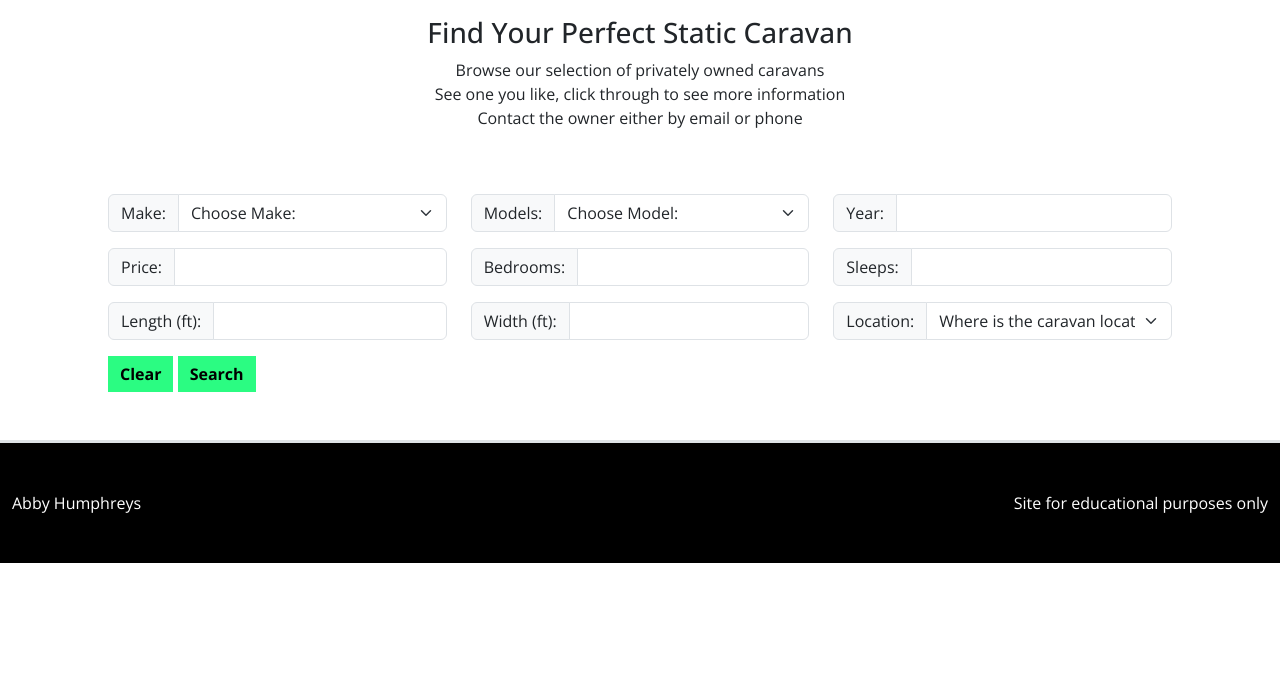
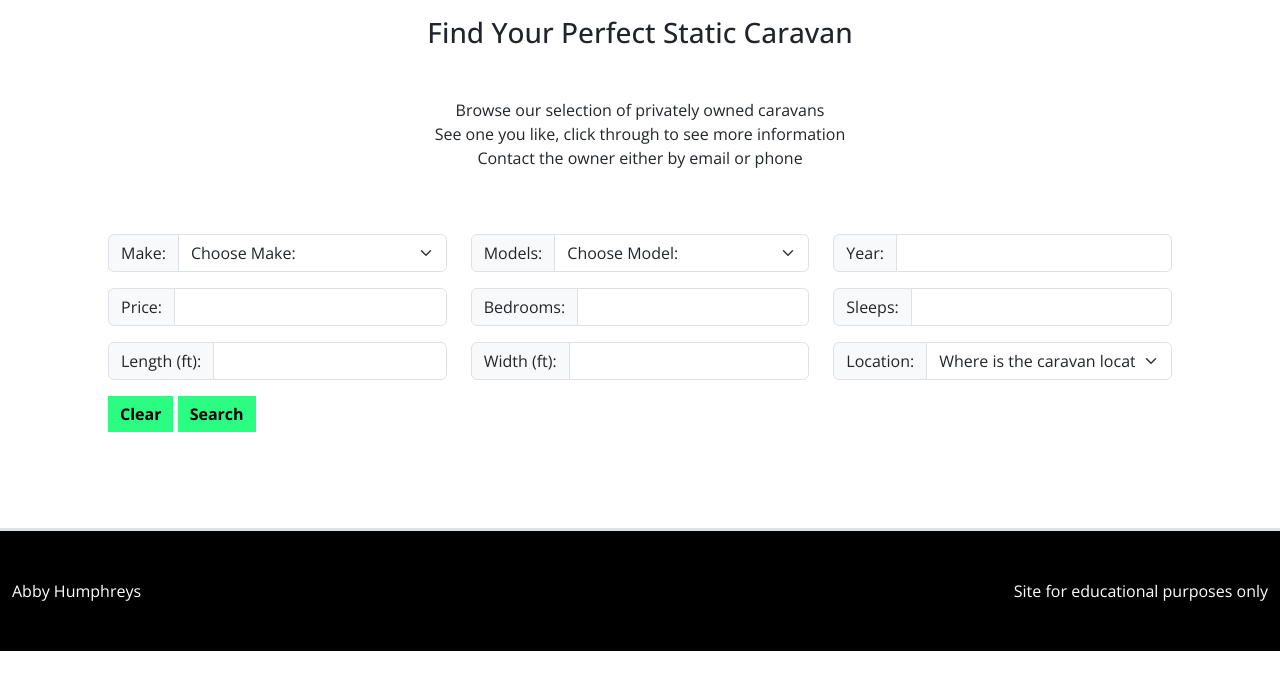
Before and after one commit to AbbyHumphreys/Caravansy, a Flask app: page /search in a window 1280 px wide. Shown: the part 90-780 px from the top of the page. Run offline with Flask 2, Linux system fonts and the light colour scheme; data that the repository does not hold is empty; some libraries are stand-ins or nearby versions.

Commit message:
style: adjust spacing for smaller devices

```diff
--- a/templates/listing_templates/listings.html
+++ b/templates/listing_templates/listings.html
@@ -2,9 +2,9 @@
 {% block content %}
 
     <div class="container-fluid">
-        <div class="row ms-lg-5 ps-lg-5 me-lg-5 pe-lg-5 mb-lg-5">
+        <div class="row ms-lg-5 ps-lg-5 me-lg-5 pe-lg-5 mb-5">
             <div class="col text-center">
-                <h3>Find Your Perfect Static Caravan</h3>
+                <h3 class="mb-5">Find Your Perfect Static Caravan</h3>
                 <p class="mb-0">Browse our selection of privately owned caravans</p>
                 <p class="mb-0">See one you like, click through to see more information</p>
                 <p>Contact the owner either by email or phone</p>
@@ -89,7 +89,7 @@
             <a class="btn btn-primary rounded-0" href="{{ url_for('get_listings') }}" role="button">Clear</a>
             <button type="submit" class="btn btn-primary rounded-0">Search</button>
         </form>
-        <div class="row ms-2 me-2 ms-lg-5 ps-lg-5 me-lg-5 pe-lg-5">
+        <div class="row ms-md-2 me-md-2 ms-lg-5 me-lg-5 mb-5 ps-lg-5 pe-lg-5">
             {% for listing in listings %}
                 <div class="col-lg-4 mb-3 ">
                     <div class="card h-100 d-flex align-items-stretch">
```
